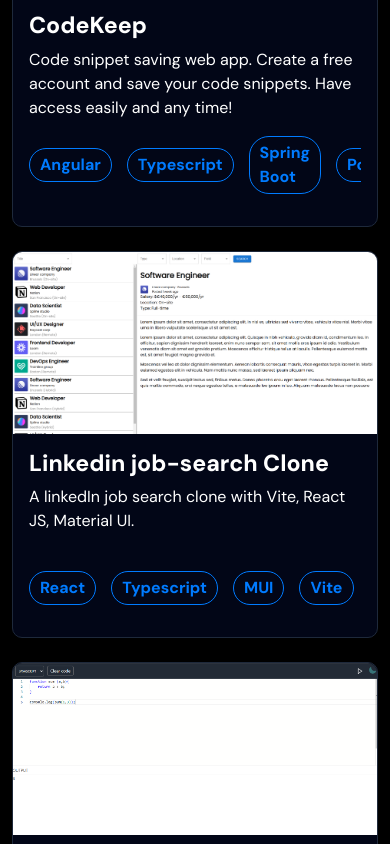
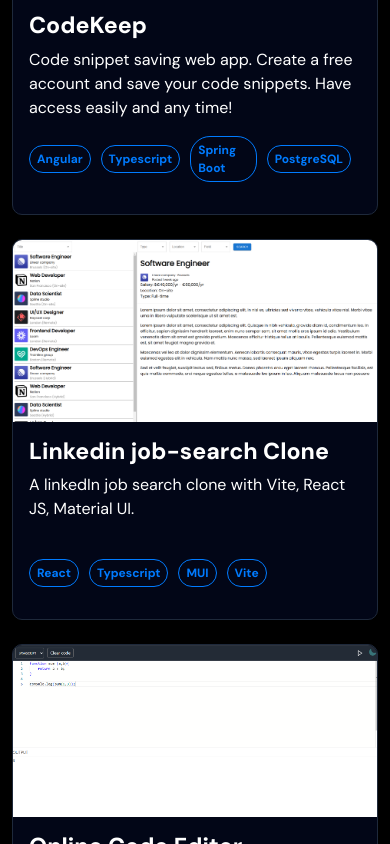
Before and after one commit to GeorgiosDrivas/portfolio, a React (Vite) app: page / in a window 390 px wide. Shown: the part 3640-4484 px from the top of the page. Built offline with nearby package versions, Linux system fonts and the light colour scheme.

Commit message:
Fix responsive project-skills issue

```diff
--- a/src/App.css
+++ b/src/App.css
@@ -275,13 +275,14 @@
 }
 
 .tech-stack p {
-  margin-right: 15px;
-  padding: 4px 10px;
+  margin-right: 10px;
+  padding: 4px 7px;
   border-radius: 20px;
   color: rgb(0 123 255 / 1);
   font-weight: bold;
   background-color: transparent;
   border: 1px solid;
+  font-size: 12px;
 }
 
 .project-details .content {
```
